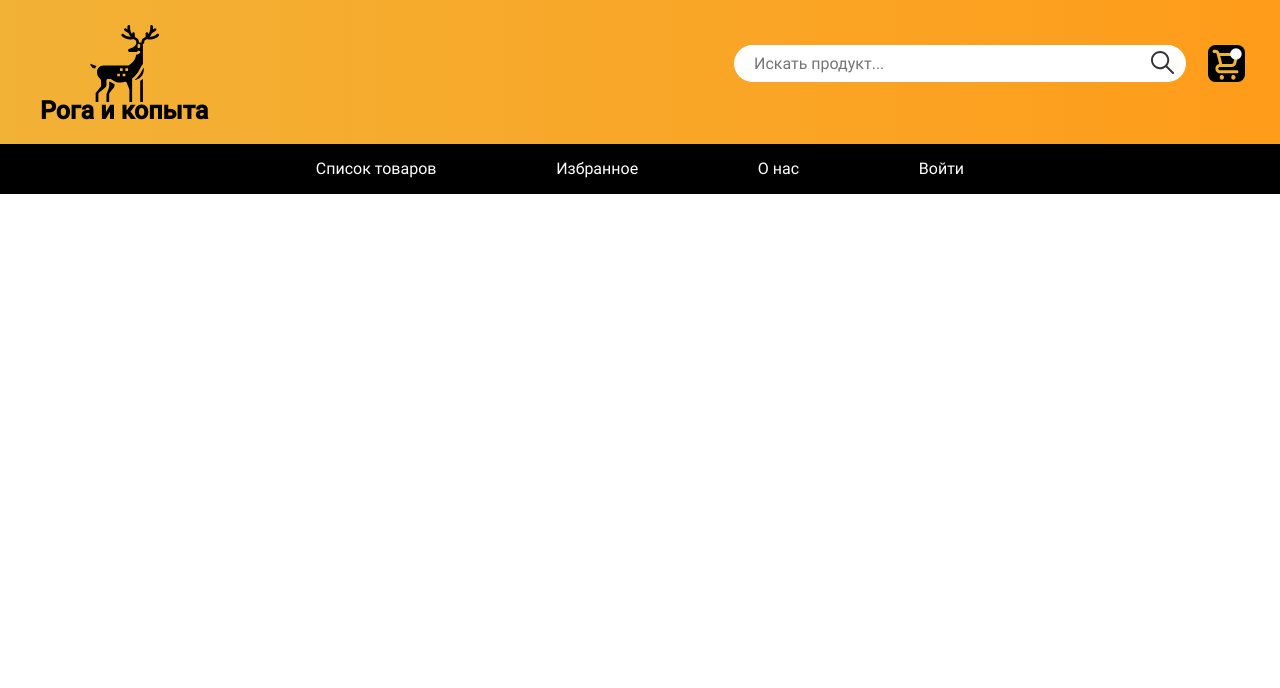
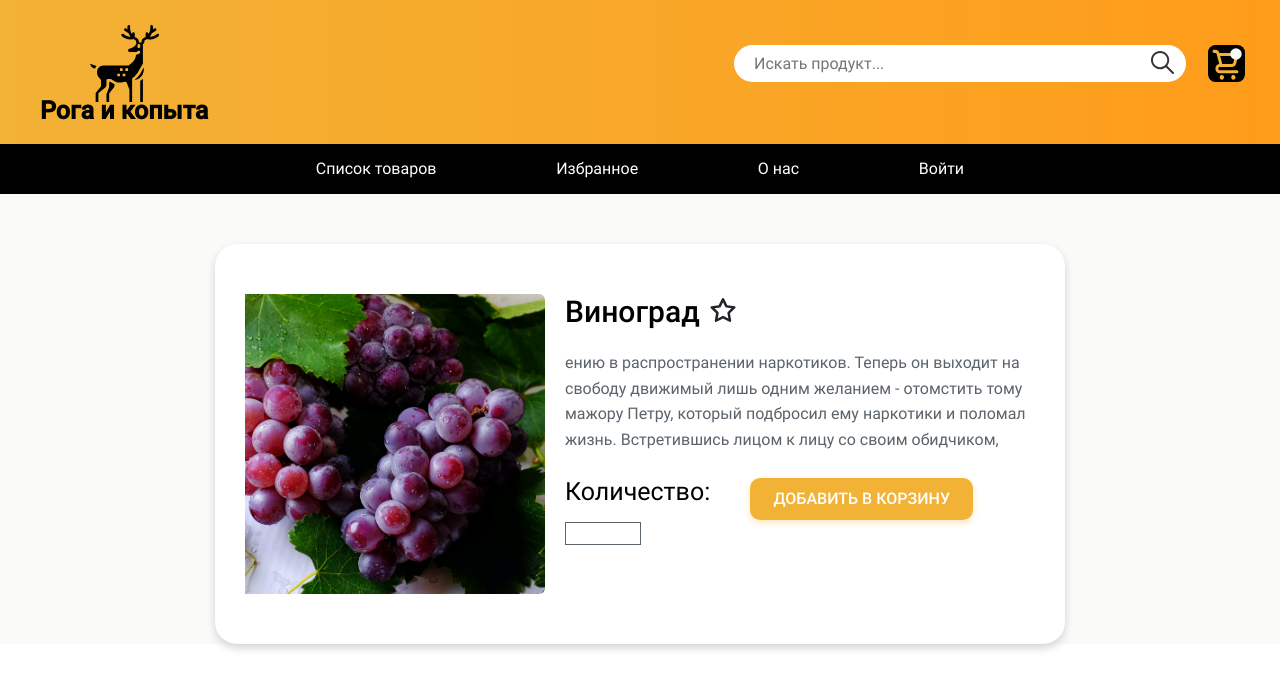
Before and after one commit to goldlilya1612/Roga-i-copita, a React (Create React App) app: page /product-page in a window 1280 px wide. Shown: the top 688 px of the page. Built offline with nearby package versions, Linux system fonts and the light colour scheme.

Commit message:
feat: сверстать страницу товара

```diff
--- /dev/null
+++ b/src/blocks/product-page/__description/product-page__description.css
@@ -0,0 +1,14 @@
+.product-page__description {
+    font-weight: normal;
+    font-size: 16px;
+    line-height: 160%;
+
+    color: #5b636b;
+    margin: 20px 0 0 0;
+}
+
+@media screen and (min-width: 1440px) {
+    .product-page__description {
+        font-size: 22px;
+    }
+}
--- /dev/null
+++ b/src/blocks/product-page/__image/product-page__image.css
@@ -0,0 +1,15 @@
+.product-page__image {
+    width: 300px;
+    height: 300px;
+    object-fit: cover;
+    border-radius: 6px;
+    padding-left: 30px;
+}
+
+@media screen and (min-width: 1440px) {
+    .product-page__image {
+        width: 350px;
+        height: 350px;
+        object-fit: cover;
+    }
+}
--- /dev/null
+++ b/src/blocks/product-page/__info/product-page__info.css
@@ -0,0 +1,13 @@
+.product-page__info {
+    display: flex;
+    flex-direction: column;
+    margin-left: 20px;
+    width: calc(100% - 300px);
+    padding-right: 30px;
+}
+
+@media screen and (min-width: 1440px) {
+    .product-page__info {
+        width: calc(100% - 400px);
+    }
+}
--- /dev/null
+++ b/src/blocks/product-page/__input/product-page__input.css
@@ -0,0 +1,15 @@
+.product-page__input {
+    width: 70px;
+    border: 1px solid #5b636b;
+}
+
+.product-page__amount-text {
+    font-weight: normal;
+    font-size: 25px;
+    line-height: 160%;
+    margin: 20px 0 10px 0;
+}
+
+.element__button_product-page {
+    margin: auto 0 auto 40px;
+}
--- /dev/null
+++ b/src/blocks/product-page/__title/product-page__title.css
@@ -0,0 +1,42 @@
+.product-page__title {
+    margin: 0;
+    font-weight: 500;
+    font-size: 30px;
+    line-height: 36px;
+    display: inline;
+    padding-right: 10px;
+    max-width: 60%;
+}
+
+@media screen and (min-width: 1440px) {
+    .product-page__title {
+        margin: 0;
+        font-weight: 500;
+        font-size: 40px;
+        line-height: 36px;
+    }
+}
+
+.product-page__favourite {
+    border: none;
+    background-color: white;
+    background-image: url("../../../images/favourite.svg");
+    background-repeat: no-repeat;
+    background-size: cover;
+    padding: 0;
+    width: 26px;
+    height: 24px;
+    cursor: pointer;
+    transition: opacity ease 0.3s;
+}
+
+.product-page__favourite:hover {
+    opacity: 0.5;
+}
+
+@media screen and (min-width: 1440px) {
+    .product-page__favourite {
+        width: 32px;
+        height: 30px;
+    }
+}
--- /dev/null
+++ b/src/blocks/product-page/__wrapper/product-page__wrapper.css
@@ -0,0 +1,3 @@
+.product-page__wrapper {
+    display: flex;
+}
--- /dev/null
+++ b/src/blocks/product-page/product-page.css
@@ -0,0 +1,15 @@
+.product-page {
+    width: 850px;
+    margin: 50px auto 0 auto;
+    display: flex;
+    padding: 50px 0;
+    box-shadow: 0px 4px 9px #d3d3d3;
+    border-radius: 22px;
+    background-color: white;
+}
+
+@media screen and (min-width: 1440px) {
+    .product-page {
+        width: 1000px;
+    }
+}
--- a/src/components/App/App.jsx
+++ b/src/components/App/App.jsx
@@ -1,5 +1,5 @@
 import React from 'react';
-import { Route } from 'react-router-dom';
+import { Link, Route } from 'react-router-dom';
 import Header from '../Header/Header';
 import NavBar from '../NavBar/NavBar';
 import AboutUs from '../AboutUs/AboutUs';
@@ -7,13 +7,24 @@
 import ProductMenu from '../ProductMenu/ProductMenu';
 import Login from '../Login/Login';
 import Registration from '../Registration/Registration';
+import ProductPage from '../ProductPage/ProductPage';
 import './App.css';
+
 
 function App() {
 
   const [isFavourite, setIsFavourite] = React.useState(false);
   const [isMenuOpen, setIsMenuOpen] = React.useState(false);
+  const [isClickedCard, setIsClickedCard] = React.useState(false);
 
+  const handleCardClick = (e) => {
+      console.log(e.target);
+      return (
+        <Route path="/login">
+          <Login />
+        </Route>
+      )
+  }
 
   const handleFavouriteClick = () => {
     if (isFavourite == false) {
@@ -37,7 +48,7 @@
       <Route exact path="/">
         <div className="product-main">
           <ProductMenu onMenuClick={handleMenuClick} isMenuOpen={isMenuOpen}/>
-          <Product isMenuOpen={isMenuOpen}/>
+          <Product onCardClick={handleCardClick}/>
         </div>
       </Route>
       <Route path="/aboutUs">
@@ -49,6 +60,10 @@
       <Route path="/registration">
         <Registration />
       </Route>
+      <Route path="/product-page">
+        <ProductPage />
+      </Route>
+
 
       {/*<div>Автор иконок: <a href="https://www.flaticon.com/ru/authors/photo3idea-studio" title="photo3idea_studio">photo3idea_studio</a> from <a href="https://www.flaticon.com/ru/" title="Flaticon">www.flaticon.com</a></div>
       */}
--- a/src/components/Product/Product.jsx
+++ b/src/components/Product/Product.jsx
@@ -4,10 +4,10 @@
 import favourite from '../../images/favourite.svg'
 import favouriteActive from '../../images/favourite_active.svg'
 
-const Product = ({isFavourite, onClick}) => {
+const Product = ({onCardClick}) => {
     return (
         <section className="elements">
-            <section className="element">
+            <section className="element" onClick={onCardClick}>
                 <img className="element__image" src={help}></img>
                 <h3 className="element__name">Виноград</h3>
                 <p className="element__category">Ягоды</p>
@@ -15,7 +15,7 @@
                 <div className="element__buttons">
                     <button className="element__button element__button_basket">добавить в корзину</button>
                     <div className="element__button-wrapper">
-                        <img className="element__favourite" src={favourite} onClick={onClick}/>
+                        <img className="element__favourite" src={favourite} />
                         <button className="element__button_favourite"></button>
                     </div>
                 </div>
--- /dev/null
+++ b/src/components/ProductPage/ProductPage.css
@@ -0,0 +1,7 @@
+@import url("../../blocks/product-page/product-page.css");
+@import url("../../blocks/product-page/__image/product-page__image.css");
+@import url("../../blocks/product-page/__info/product-page__info.css");
+@import url("../../blocks/product-page/__title/product-page__title.css");
+@import url("../../blocks/product-page/__description/product-page__description.css");
+@import url("../../blocks/product-page/__input/product-page__input.css");
+@import url("../../blocks/product-page/__wrapper/product-page__wrapper.css");
--- /dev/null
+++ b/src/components/ProductPage/ProductPage.jsx
@@ -0,0 +1,27 @@
+import React from 'react';
+import './ProductPage.css';
+import help from '../../images/products/1.jpg';
+
+const ProductPage = () => {
+    return (
+        <section className="product-page">
+          <img className="product-page__image" src={help}></img>
+          <div className="product-page__info">
+              <div>
+                <h2 className="product-page__title">Виноград</h2>
+                <button className="product-page__favourite"></button>
+              </div>
+              <p className="product-page__description">ению в распространении наркотиков. Теперь он выходит на свободу движимый лишь одним желанием - отомстить тому мажору Петру, который подбросил ему наркотики и поломал жизнь. Встретившись лицом к лицу со своим обидчиком, </p>
+              <div className="product-page__wrapper">
+                <div>
+                  <p className="product-page__amount-text">Количество:</p>
+                  <input className="product-page__input" type="number"/>
+                </div>
+                <button type="submit" className="element__button element__button_product-page">Добавить в корзину</button>
+              </div>
+          </div>
+        </section>
+    )
+}
+
+export default ProductPage
```
